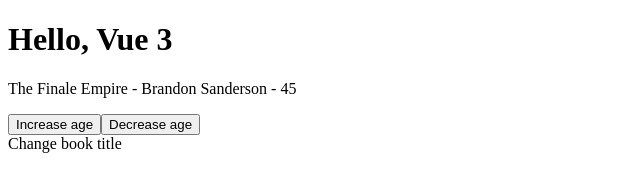
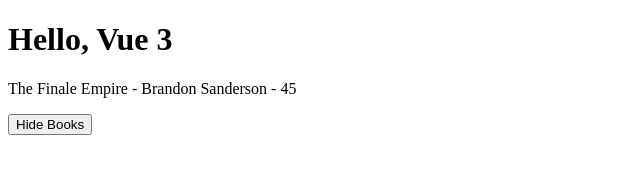
Before and after one commit to afmssrahi/Vue3-learning, a plain HTML site: page index.html in a window 1280 px wide. Shown: the whole page, without its empty margins (0-640 px from the left). Drawn offline with nearby package versions, Linux system fonts and the light colour scheme.

Commit message:
conditional Rendaring

```diff
--- a/app.js
+++ b/app.js
@@ -1,15 +1,15 @@
 const app = Vue.createApp({
 	data() {
 		return {
+			showBooks: true,
 			title: 'The Finale Empire',
 			author: 'Brandon Sanderson',
 			age: 45,
 		};
 	},
 	methods: {
-		changeTitle(title) {
-			// this.title = 'Change title is Words of Randiance';
-			this.title = title;
+		toggleShowBooks() {
+			this.showBooks = !this.showBooks;
 		},
 	},
 });
--- a/index.html
+++ b/index.html
@@ -14,12 +14,19 @@
     <h1>Hello, Vue 3 </h1>
 
     <div id="app">
-        <p>{{title}} - {{author}} - {{age}}</p>
+        <div v-if="showBooks">
+            <!-- (v-if) if false, it will be remove from DOM --->
+            <p>{{title}} - {{author}} - {{age}}</p>
+        </div>
 
-        <button @click="age++">Increase age</button>
-        <button @click="age--">Decrease age</button>
+        <button @click="toggleShowBooks">
+            <span v-if="showBooks">Hide Books</span>
+            <span v-else>Show Books</span>
+        </button>
 
-        <div @click="changeTitle('Rahi')">Change book title</div>
+
+        <div v-show="ShowBooks">Currently showing books</div>
+        <!-- (v-show) if false, it will not be remove from DOM. It's mechanism CSS block property --->
     </div>
 
     <script src="app.js"></script>
```
